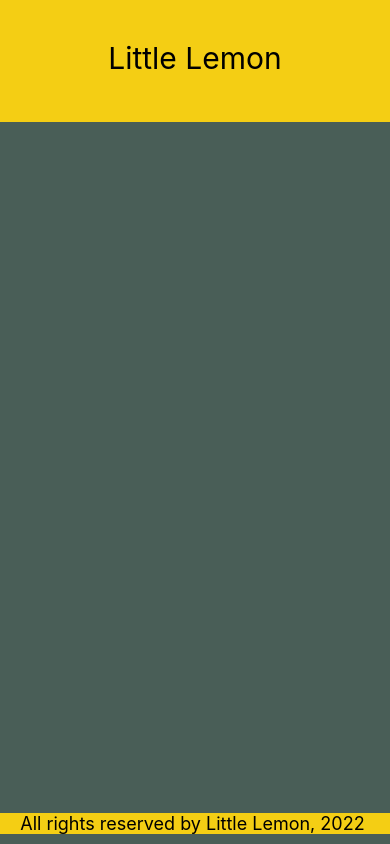
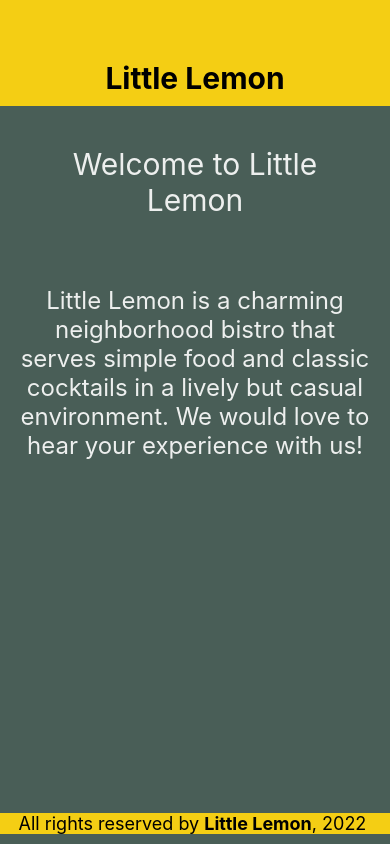
Before and after one commit to LarissaBizzi/reactnative-project, a React Native app: screen / in a window 390 px wide. Built offline with nearby package versions, Linux system fonts and the light colour scheme.

Commit message:
adding welcomescreen js file, updating readme

```diff
--- a/App.js
+++ b/App.js
@@ -1,6 +1,9 @@
-import { View } from 'react-native';
+import * as React from 'react';
+import { View, Text } from 'react-native';
+
 import LittleLemonHeader from './components/LittleLemonHeader';
 import LittleLemonFooter from './components/LittleLemonFooter';
+import WelcomeScreen from "./components/WelcomeScreen";
 
 export default function App() {
   return (
@@ -11,6 +14,7 @@ export default function App() {
           backgroundColor: '#495E57',
         }}>
         <LittleLemonHeader />
+        <WelcomeScreen />
       </View>
       <View style={{ backgroundColor: '#495E57' }}>
         <LittleLemonFooter />
--- a/components/LittleLemonFooter.js
+++ b/components/LittleLemonFooter.js
@@ -13,7 +13,7 @@ export default function LittleLemonFooter() {
               color: 'black',
               textAlign: 'center',
             }}>
-            All rights reserved by Little Lemon, 2022{' '}
+            All rights reserved by <Text style={{ fontWeight:'bold' }}>Little Lemon</Text>, 2022{' '}
           </Text>
         </View>
       );
--- a/components/LittleLemonHeader.js
+++ b/components/LittleLemonHeader.js
@@ -5,8 +5,9 @@ export default function LittleLemonHeader() {
     <View style={{ flex: 0.15, backgroundColor: '#F4CE14' }}>
       <Text
         style={{
-          padding: 40,
+          padding: 60,
           fontSize: 30,
+          fontWeight: 'bold',
           color: 'black',
           textAlign: 'center',
         }}>
--- /dev/null
+++ b/components/WelcomeScreen.js
@@ -0,0 +1,30 @@
+import * as React from 'react';
+import { View, Text } from 'react-native';
+
+export default function WelcomeScreen() {
+  return (
+    <View style={{ flex: 1 }}>
+      <Text
+        style={{
+          padding: 40,
+          fontSize: 30,
+          color: '#EDEFEE',
+          textAlign: 'center',
+        }}>
+        Welcome to Little Lemon
+      </Text>
+      <Text
+        style={{
+          fontSize: 24,
+          padding: 20,
+          marginVertical: 8,
+          color: '#EDEFEE',
+          textAlign: 'center',
+        }}>
+        Little Lemon is a charming neighborhood bistro that serves simple food
+        and classic cocktails in a lively but casual environment. We would love
+        to hear your experience with us!
+      </Text>
+    </View>
+  );
+}
--- a/package.json
+++ b/package.json
@@ -8,11 +8,11 @@
   },
   "dependencies": {
     "@expo/vector-icons": "^13.0.0",
-    "expo": "~46.0.16",
+    "expo": "^48.0.0",
     "expo-constants": "~13.2.4",
     "expo-status-bar": "~1.4.0",
     "react": "18.0.0",
-    "react-native": "0.69.6",
+    "react-native": "0.69.9",
     "react-native-paper": "4.9.2"
   },
   "devDependencies": {
```
Also changed, not shown: 2 other files (tests, documents, lock files or other folders).
